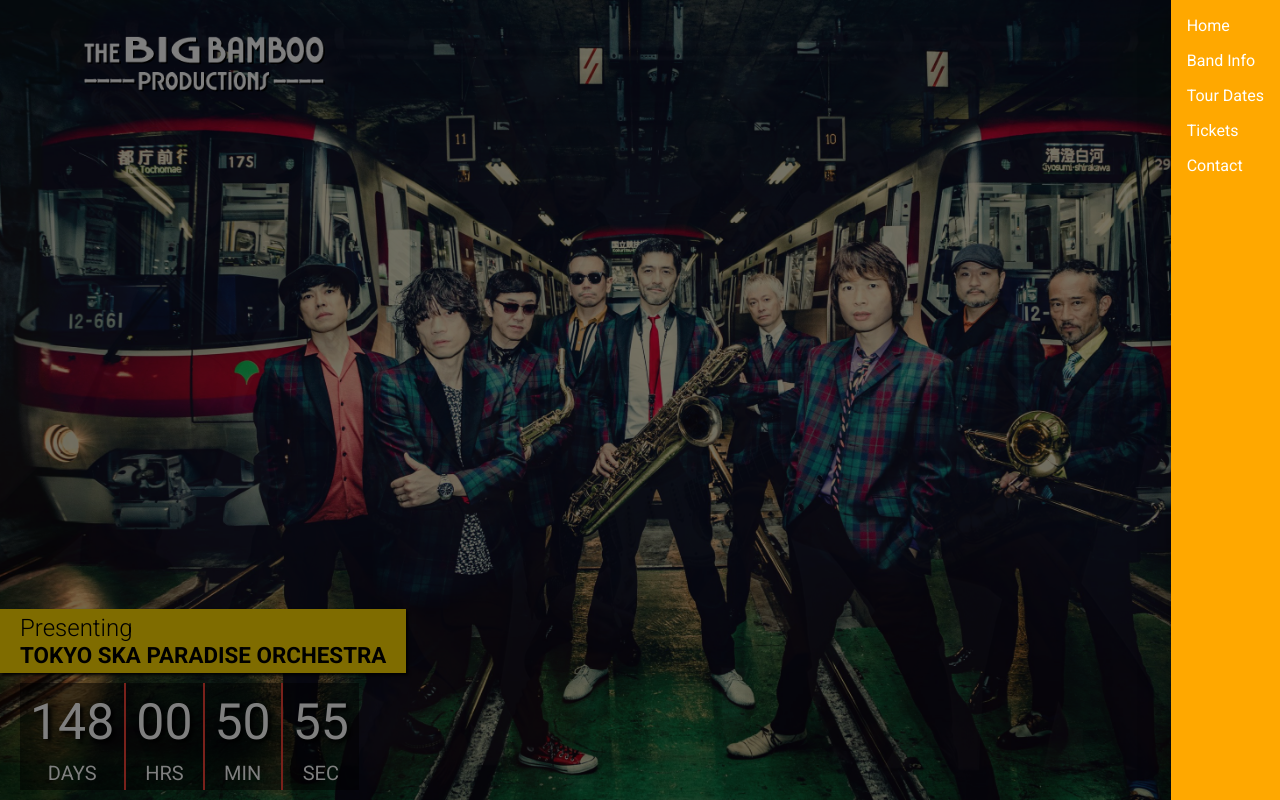
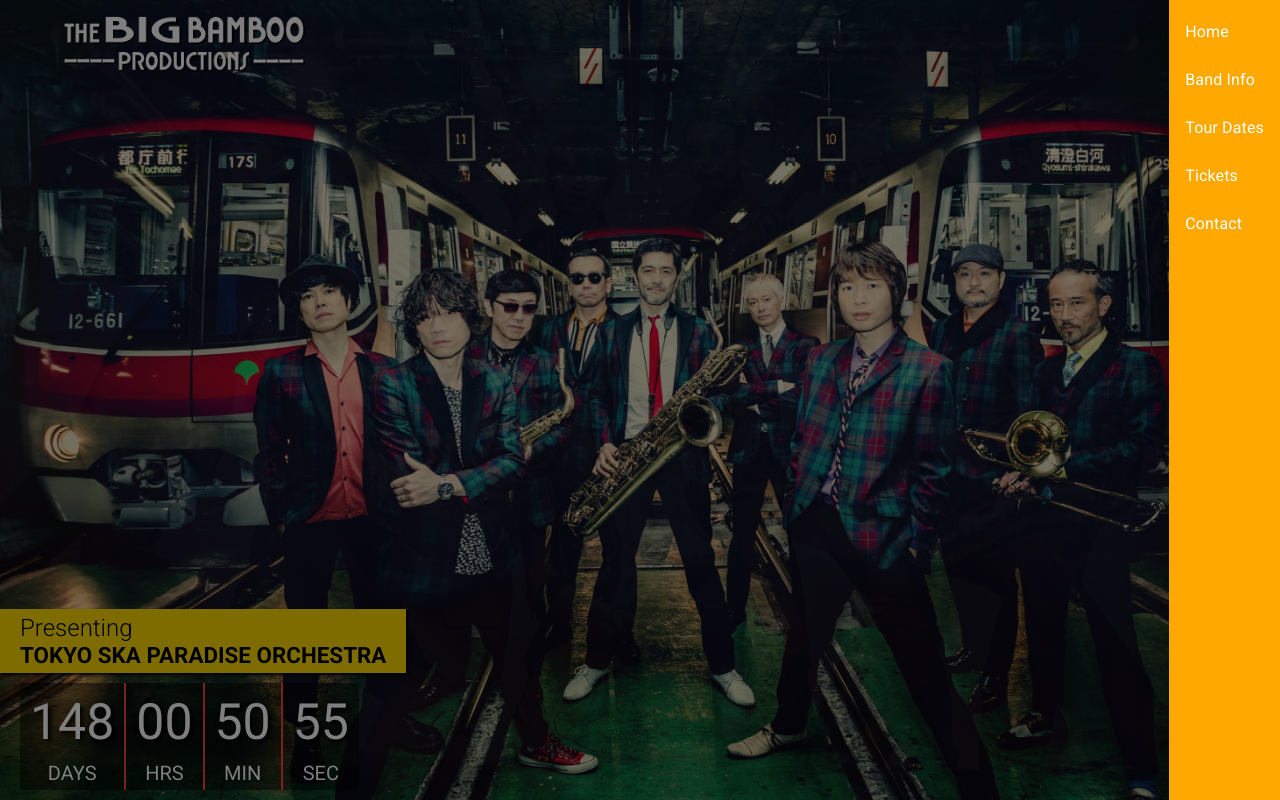
Before and after one commit to laz-k/the-big-bamboo-club, a React (Create React App) app: page / in a window 1280 px wide. Both pictures are taken after a click on the button "Menu". Shown: the top 800 px of the page. Built offline with nearby package versions, Linux system fonts and the light colour scheme; a web font is replaced by a local one.

Commit message:
Fixed Sidedrawer links.

```diff
--- a/src/components/Header.js
+++ b/src/components/Header.js
@@ -1,5 +1,5 @@
 import { useState, useEffect } from 'react';
-import { AppBar, Toolbar, IconButton } from '@material-ui/core';
+import { AppBar, Toolbar, IconButton} from '@material-ui/core';
 import MenuIcon from '@material-ui/icons/Menu';
 import SideDrawer from './SideDrawer';
 
@@ -29,7 +29,7 @@
 			style={{
 				backgroundColor: showHeader ? 'rgba(255,255,255, 0.3)' : 'transparent',
 				boxShadow: 'none',
-				padding: '20px'
+				padding: '0px'
 			}}
 		>
 			<Toolbar>
@@ -42,7 +42,7 @@
 				<IconButton aria-label="Menu" color="inherit" onClick={() => toggleDrawer(true)}>
 					<MenuIcon />
 				</IconButton>
-				<SideDrawer open={drawerOpen} onClose={value => toggleDrawer(value)} />
+				<SideDrawer open={drawerOpen} onClose={value => toggleDrawer(value)} onClick={value => toggleDrawer(value)} />
 			</Toolbar>
 		</AppBar>
 	);
--- a/src/components/SideDrawer.js
+++ b/src/components/SideDrawer.js
@@ -1,5 +1,5 @@
 import React from 'react';
-import { Drawer, Link, List, ListItem, makeStyles } from '@material-ui/core';
+import { Drawer, Link, List, ListItem, ListItemText, makeStyles } from '@material-ui/core';
 
 const SideDrawer = props => {
 
@@ -14,15 +14,25 @@
 
 			<Drawer anchor="right"
       classes={{paper: classes.paper}}
-       open={props.open}
-       onClose={() => props.onClose(false)}
+      open={props.open}
+      onClose={() => props.onClose(false)}
       >
 				<List component="nav">
-					<ListItem button component={Link} href="/" >Home</ListItem>
-					<ListItem button component={Link} href="#band-info" >Band Info</ListItem>
-					<ListItem button component={Link} href="#tour-dates" >Tour Dates</ListItem>
-					<ListItem button component={Link} href="#tickets" >Tickets</ListItem>
-					<ListItem button component={Link} href="#contact" >Contact</ListItem>
+					<ListItem button component={Link} href="/">
+          <ListItemText primary={"Home"} />
+          </ListItem>
+					<ListItem button onClick={() => props.onClick(false)}  component={Link} href="#band-info" >
+            <ListItemText primary={"Band Info"} />
+          </ListItem>
+					<ListItem button onClick={() => props.onClick(false)} component={Link} href="#tour-dates" >
+            <ListItemText primary={"Tour Dates"} />
+          </ListItem>
+					<ListItem button onClick={() => props.onClick(false)} component={Link} href="#tickets" >
+            <ListItemText primary={"Tickets"} />
+          </ListItem>
+					<ListItem button onClick={() => props.onClick(false)} component={Link} href="#contact" >
+            <ListItemText primary={"Contact"} />
+          </ListItem>
 				</List>
 			</Drawer>
 
```
